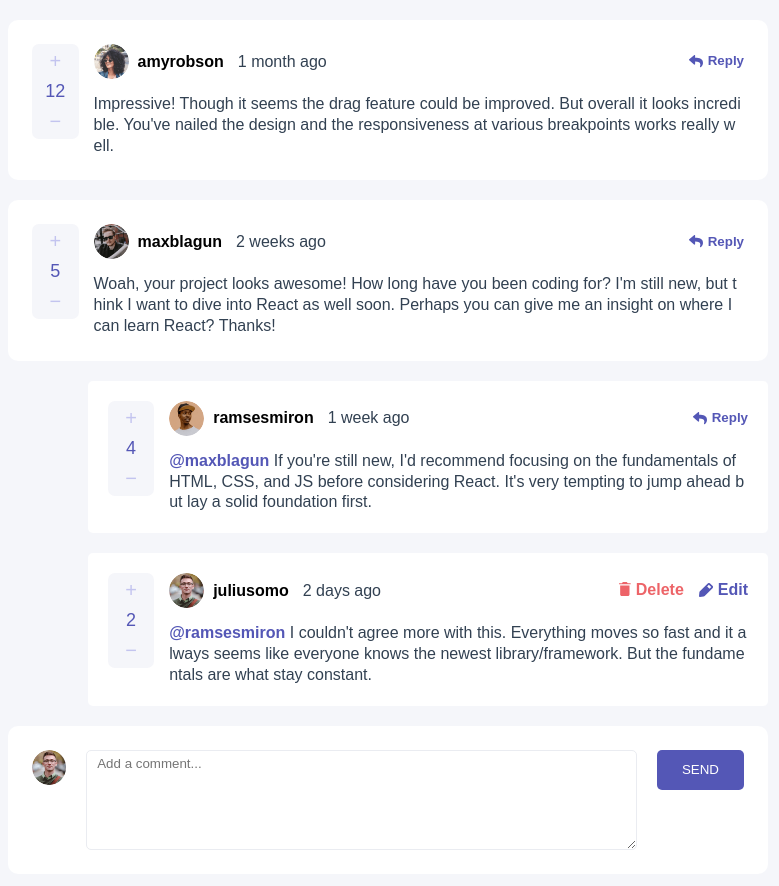
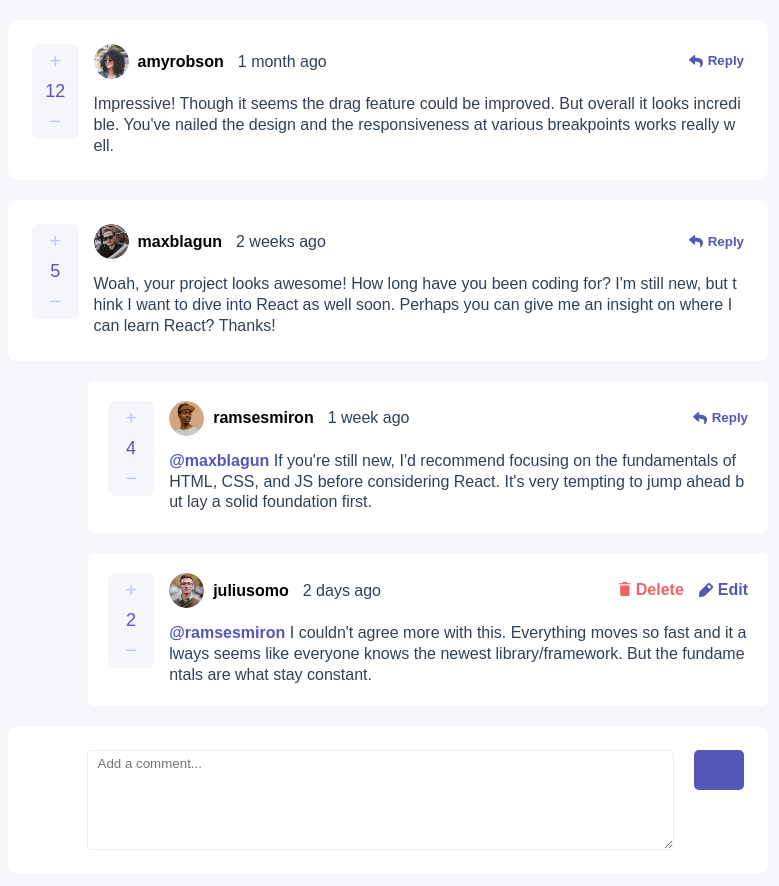
Before and after one commit to Alaska-999/Interactive-comments-section, a React (Vite) app: page / in a window 1280 px wide. Shown: the top 886 px of the page, without its empty margins (252-1031 px from the left). Built offline with nearby package versions, Linux system fonts and the light colour scheme.

Commit message:
renamed form

```diff
--- a/src/components/NewComment.tsx
+++ b/src/components/NewComment.tsx
@@ -5,7 +5,7 @@ import {IUser} from "../types/comments";
 import {useTypedSelector} from "../hooks/useTypedSelector";
 import {useDispatch} from "react-redux";
 import {addNewComment} from "../store/reducers/commentsActions";
-import FormInput from "./UI/FormInput";
+import CommentForm from "./UI/CommentForm";
 
 const NewComment: FC = () => {
 
@@ -30,9 +30,9 @@ const NewComment: FC = () => {
 
     return (
         <CardContainer>
-            <Form onSubmit={sendPostHandler}>
-                <FormInput imageUrl={currentUser.image.png} buttonName={'send'}/>
-            </Form>
+            <CommentForm onSubmit={sendPostHandler}>
+                <CommentForm imageUrl={currentUser.image.png} buttonName={'send'}/>
+            </CommentForm>
         </CardContainer>
     );
 };
--- a/src/components/NewReply.tsx
+++ b/src/components/NewReply.tsx
@@ -5,7 +5,7 @@ import {useTypedSelector} from "../hooks/useTypedSelector";
 import styled from "styled-components";
 import {useDispatch} from "react-redux";
 import {addNewReply} from "../store/reducers/commentsActions";
-import FormInput from "./UI/FormInput";
+import CommentForm from "./UI/CommentForm";
 
 interface NewReplyProps {
     commentId?: number,
@@ -41,7 +41,7 @@ const NewReply: FC<NewReplyProps> = ({commentId, setReply, replyTo}) => {
     return (
         <CardContainer>
             <Form onSubmit={sendReplyHandler}>
-                <FormInput imageUrl={currentUser.image.png} buttonName={'reply'}/>
+                <CommentForm imageUrl={currentUser.image.png} buttonName={'reply'}/>
             </Form>
         </CardContainer>
     );
--- a/src/components/UI/FormInput.tsx
+++ b/src/components/UI/CommentForm.tsx
@@ -1,12 +1,12 @@
 import styled from "styled-components";
 import React, {FC} from 'react';
 
-interface IFormInputProps {
+interface IFormProps {
     imageUrl: string,
     buttonName: string
 }
 
-const FormInput: FC<IFormInputProps> = ({imageUrl, buttonName}) => {
+const CommentForm: FC<IFormProps> = ({imageUrl, buttonName}) => {
     return (
         <>
             <Div>
@@ -72,4 +72,4 @@ const SendBtn = styled.button`
 `
 
 
-export default FormInput;
+export default CommentForm;
```
